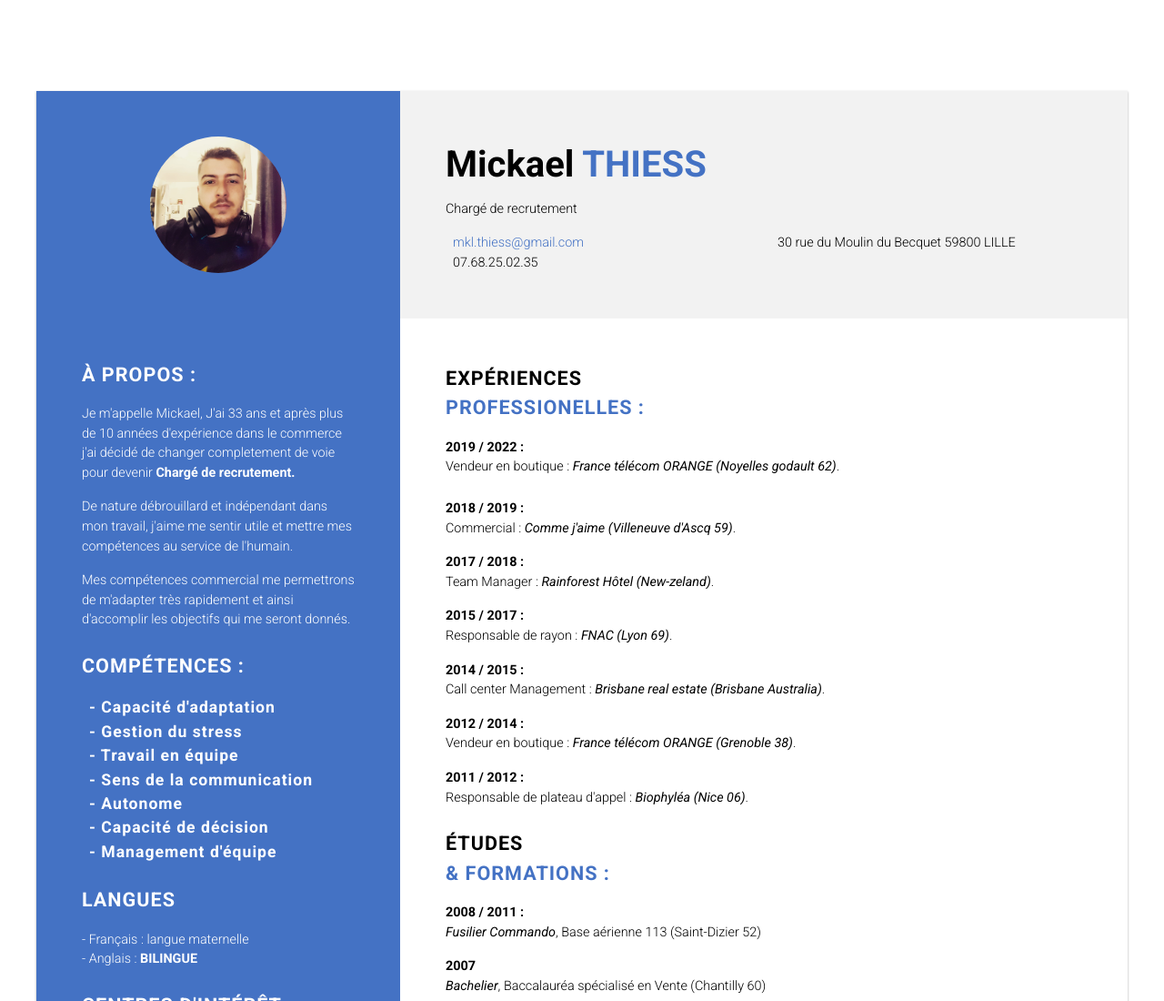
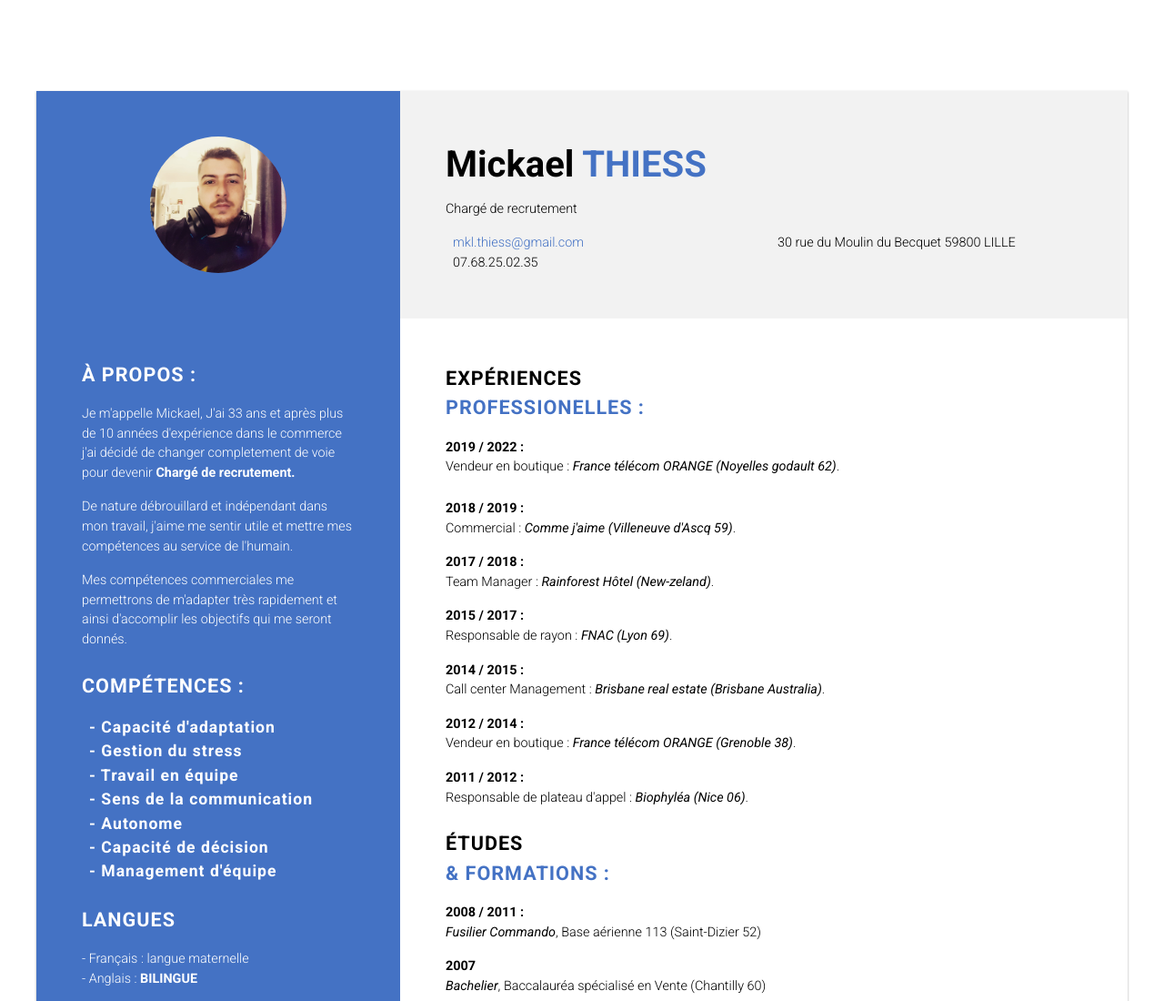
Before and after one commit to Elkadion/Elkadion.github.io, a plain HTML site: page index.html in a window 1280 px wide. Shown: the top 1100 px of the page at 91% size. Drawn offline with Linux system fonts and the light colour scheme.

Commit message:
Add files via upload

```diff
--- a/index.html
+++ b/index.html
@@ -29,7 +29,7 @@
             </p>
 
             <p>
-              Mes compétences commercial me permettrons de m'adapter très rapidement et ainsi d'accomplir les objectifs qui me seront donnés.
+              Mes compétences commerciales me permettrons de m'adapter très rapidement et ainsi d'accomplir les objectifs qui me seront donnés.
             </p>
           </div>
           <div class="section">
```
